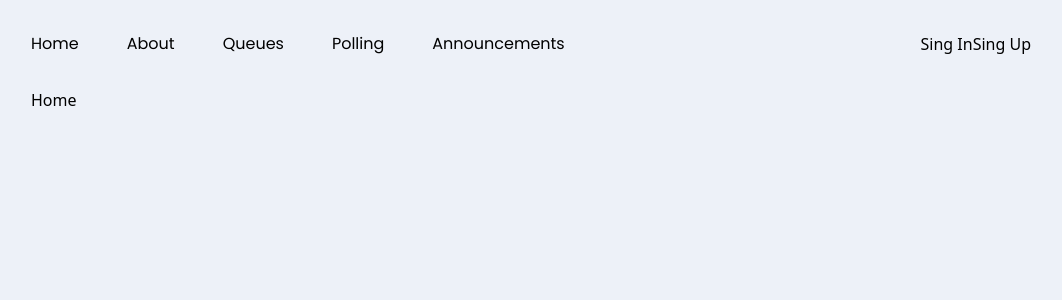
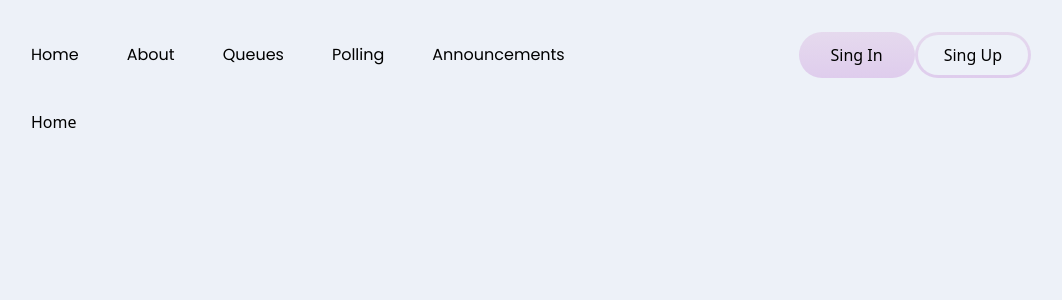
Before and after one commit to GEOFARL/lab-queue, a React (Vite) app in the folder frontend/: page / in a window 1280 px wide. Shown: the top 300 px of the page, without its empty margins (109-1171 px from the left). Built offline with nearby package versions, Linux system fonts and the light colour scheme.

Commit message:
Create a button component

```diff
--- a/frontend/src/components/Button.jsx
+++ b/frontend/src/components/Button.jsx
@@ -1,5 +1,19 @@
-const Button = ({ styles, children }) => {
-  return <button className={styles}>{children}</button>;
+const Button = ({ children, alternative }) => {
+  return (
+    <button
+      className={`button-gradient ${
+        !alternative ? 'px-8 py-2' : ''
+      } rounded-full`}
+    >
+      {alternative ? (
+        <div className="bg-gray px-[26px] py-2 rounded-full m-[3px]">
+          {children}
+        </div>
+      ) : (
+        children
+      )}
+    </button>
+  );
 };
 
 export default Button;
--- a/frontend/src/components/Navbar.jsx
+++ b/frontend/src/components/Navbar.jsx
@@ -27,7 +27,7 @@ const Navbar = () => {
 
       <div className="flex">
         <Button>Sing In</Button>
-        <Button>Sing Up</Button>
+        <Button alternative={true}>Sing Up</Button>
       </div>
     </nav>
   );
--- a/frontend/src/index.css
+++ b/frontend/src/index.css
@@ -3,3 +3,11 @@
 @tailwind base;
 @tailwind components;
 @tailwind utilities;
+
+.button-gradient {
+  background: radial-gradient(
+    1160.74% 294.24% at -24.78% -20.73%,
+    #e7ddee 0%,
+    #d3b5eb 100%
+  );
+}
```
